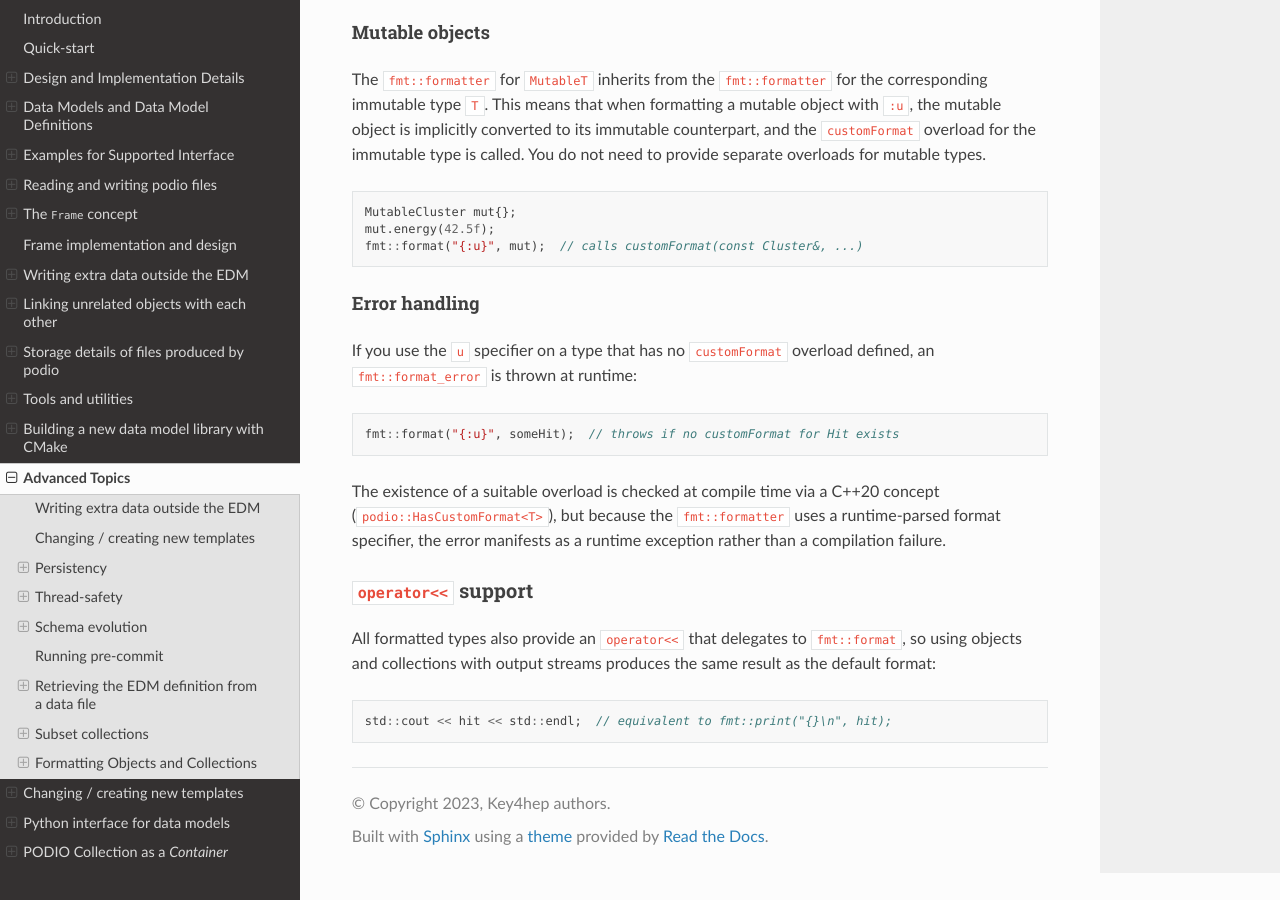
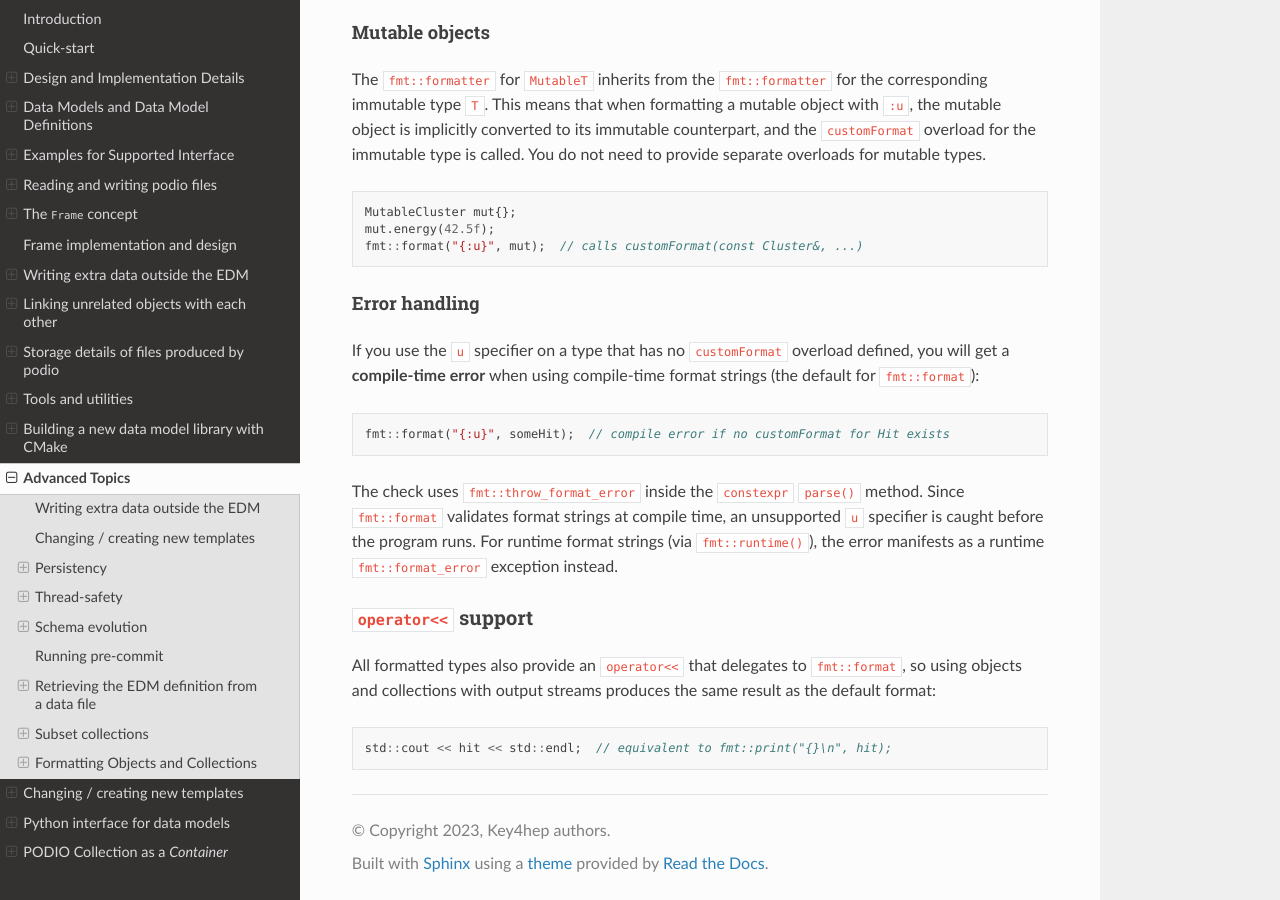
Before and after one commit to AIDASoft/podio, a Sphinx documentation site: the page built from doc/advanced_topics.md, in a window 1280 px wide and 900 px high, scrolled down 9945 px. Built offline with Sphinx 7.4.7 and the Read the Docs theme 3.1.0, drawn with Linux system fonts in a browser that asks for light colours; pages that are not in the unit, such as notebooks, are missing from menus; the version number could not be read and is left out.

Commit message:
[WIP] Make custom formatter a compile time decision

````diff
--- a/doc/advanced_topics.md
+++ b/doc/advanced_topics.md
@@ -496,16 +496,18 @@ fmt::format("{:u}", mut);  // calls customFormat(const Cluster&, ...)
 #### Error handling
 
 If you use the `u` specifier on a type that has no `customFormat` overload
-defined, an `fmt::format_error` is thrown at runtime:
+defined, you will get a **compile-time error** when using compile-time format
+strings (the default for `fmt::format`):
 
 ```cpp
-fmt::format("{:u}", someHit);  // throws if no customFormat for Hit exists
+fmt::format("{:u}", someHit);  // compile error if no customFormat for Hit exists
 ```
 
-The existence of a suitable overload is checked at compile time via a C++20
-concept (`podio::HasCustomFormat<T>`), but because the `fmt::formatter` uses a
-runtime-parsed format specifier, the error manifests as a runtime exception
-rather than a compilation failure.
+The check uses `fmt::throw_format_error` inside the `constexpr` `parse()`
+method. Since `fmt::format` validates format strings at compile time, an
+unsupported `u` specifier is caught before the program runs. For runtime format
+strings (via `fmt::runtime()`), the error manifests as a runtime
+`fmt::format_error` exception instead.
 
 ### `operator<<` support
 
````
Also changed, not shown: 6 other files.
